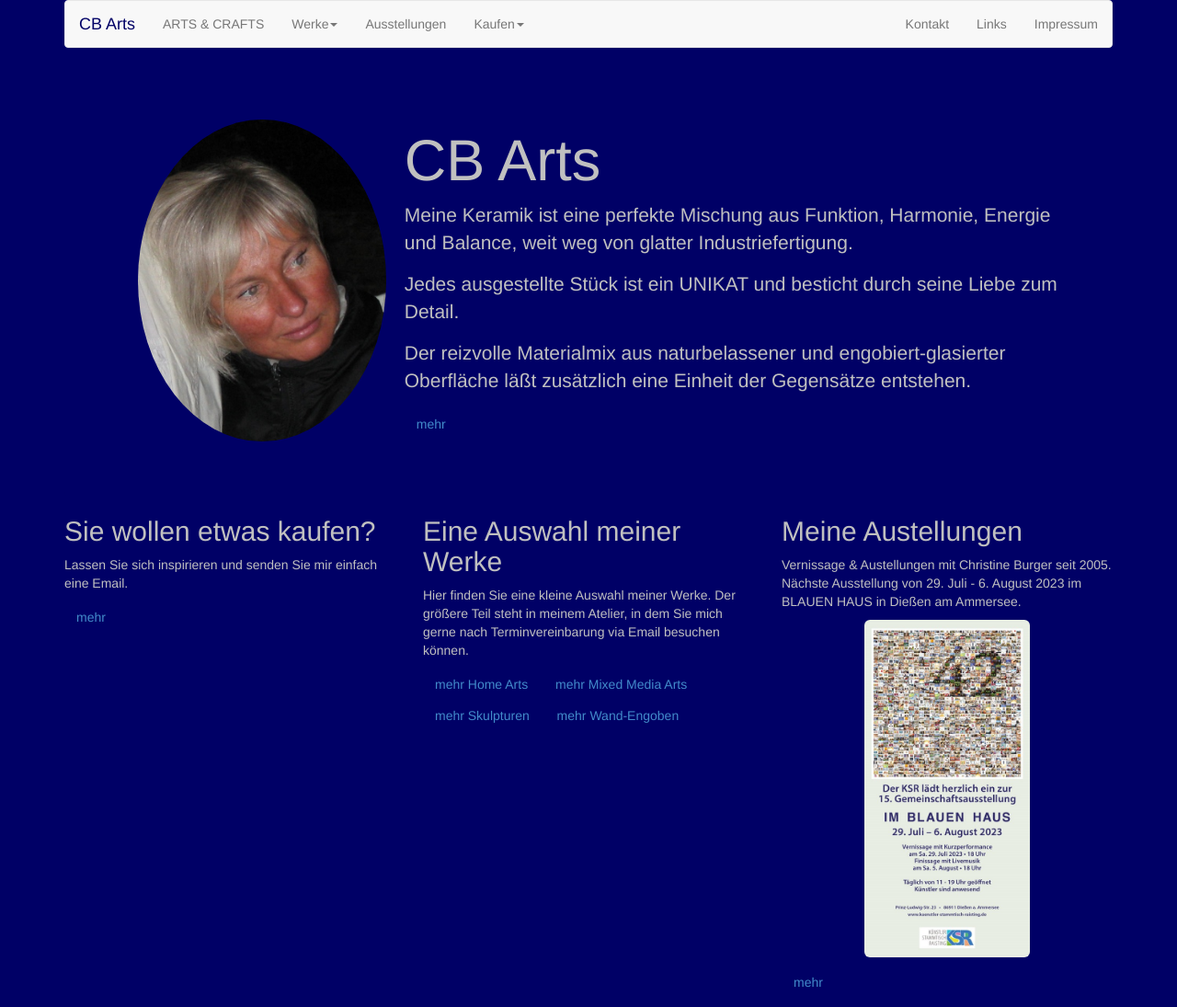
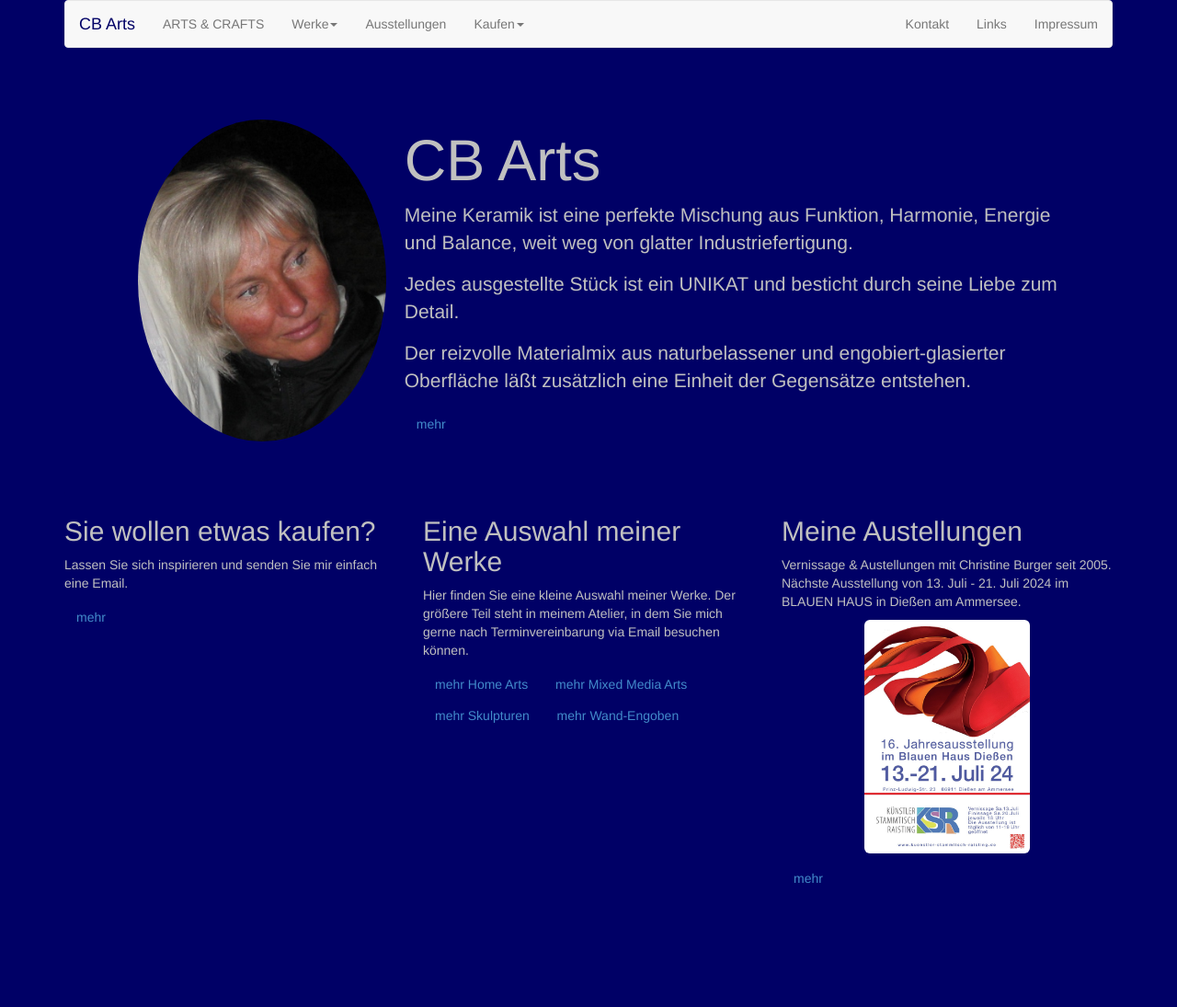
Before and after one commit to schmidb/CBArts, a Jekyll site: the page built from index.html, in a window 1280 px wide. Shown: the whole page at 92% size. Built offline with Jekyll 4.4.1, drawn with Linux system fonts in a browser that asks for light colours; after the commit the page ends 982 px from its top, so only the background shows below that.

Commit message:
new info at front page

```diff
--- a/_includes/block2.html
+++ b/_includes/block2.html
@@ -27,11 +27,11 @@
 				Meine Austellungen
 			</h2>
 			<p>Vernissage & Austellungen mit Christine Burger seit 2005.<br>
-        N&auml;chste Ausstellung von 29. Juli - 6. August 2023 im BLAUEN HAUS in Dießen am Ammersee.</p>
+        N&auml;chste Ausstellung von 13. Juli - 21. Juli 2024 im BLAUEN HAUS in Dießen am Ammersee.</p>
 
              <p align="center">
 							 <a href="http://www.kuenstler-stammtisch-raisting.de" target="blank">
-								 <img src="img/ausstellungen/ausstellung2023.jpg" width=50% class="img-rounded">
+								 <img src="img/ausstellungen/ausstellung2024.jpg" width=50% class="img-rounded">
 								 </a>
             </p>
 
```
Also changed, not shown: img/ausstellungen/ausstellung2024.jpg (added).
